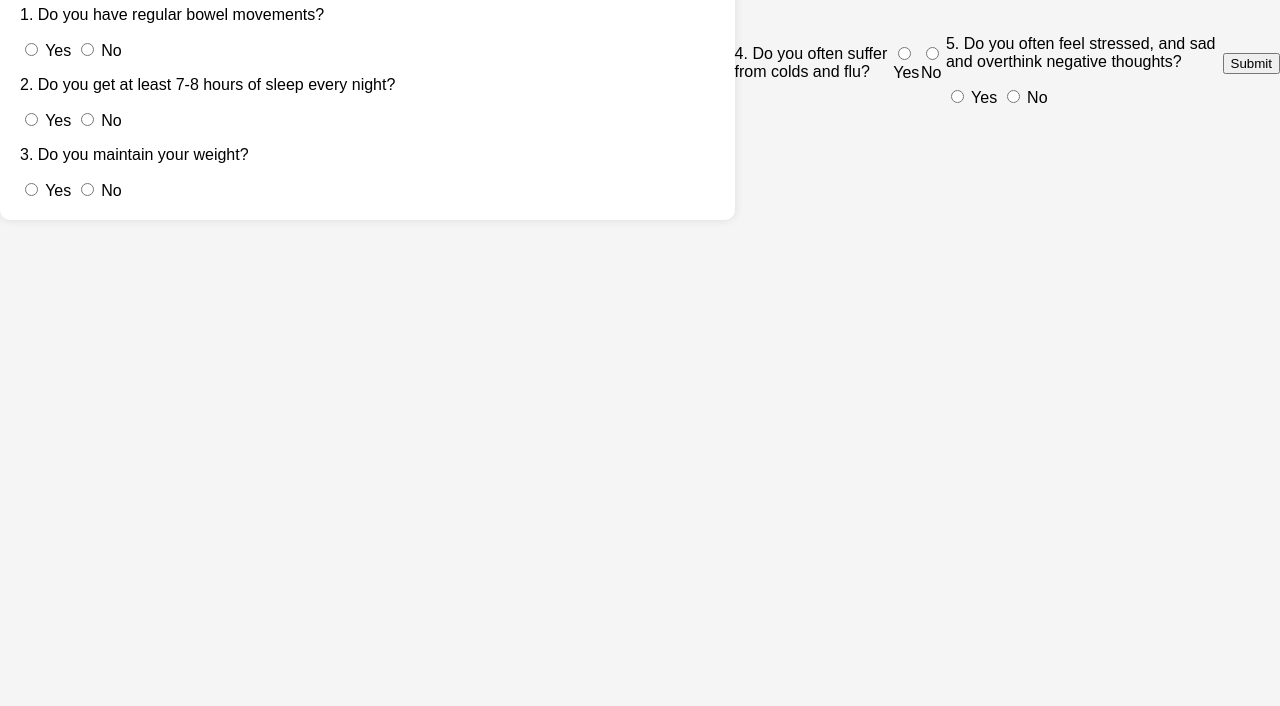
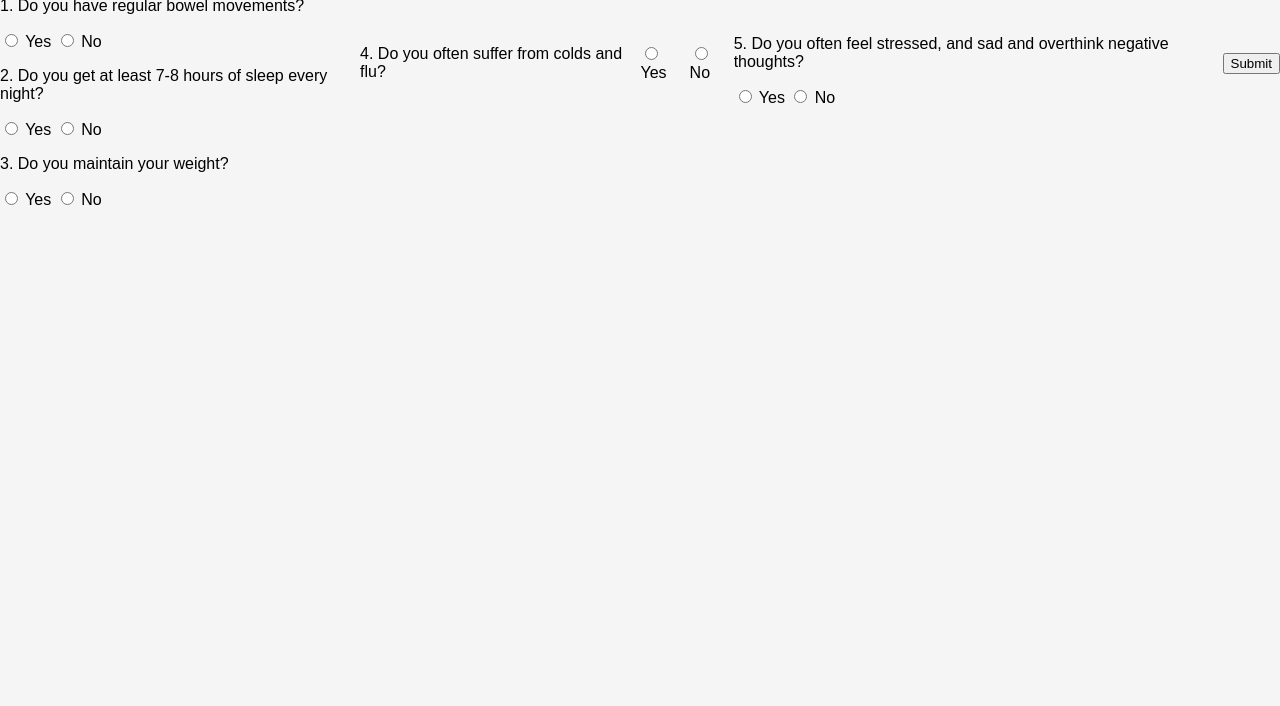
Before and after one commit to pradip512/quiz, a plain HTML site: page index.html in a window 1280 px wide. Shown: the part 1937-2643 px from the top of the page. Drawn offline with Linux system fonts and the light colour scheme.

Commit message:
Update styles.css

```diff
--- a/styles.css
+++ b/styles.css
@@ -10,15 +10,6 @@ body {
     height: 500vh;
     background-color: #f5f5f5;
 }
-
-.container {
-    width: 100%;
-    padding: 20px;
-    background-color: white;
-    box-shadow: 0 0 10px rgba(0, 0, 0, 0.1);
-    border-radius: 10px;
-}
-
 /* Styles for mobile devices */
 @media (max-width: 768px) {
     .container {
```
